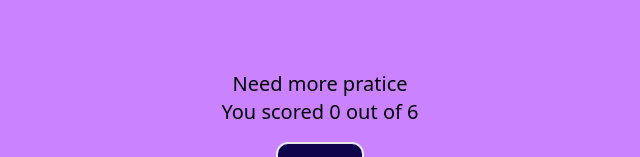
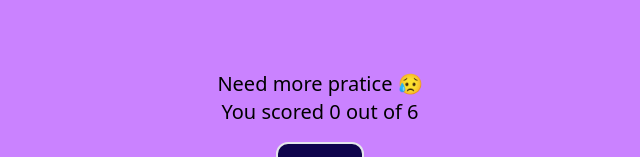
Before and after one commit to dark-king-rayleigh/react-quiz, a Next.js app: page / in a window 1280 px wide. Both pictures are taken after a click on the button "QUIT". Shown: the part 270-427 px from the top of the page, without its empty margins (320-960 px from the left). Built offline with nearby package versions, Linux system fonts and the light colour scheme.

Commit message:
feat(result):show emoji on result

```diff
--- a/components/Result/index.tsx
+++ b/components/Result/index.tsx
@@ -9,7 +9,7 @@ const Result: React.FC<{
 }> = ({ score, onSetScore, onSetShowResult, onSetQuestionIndex }) => {
   return (
     <div className="text-xl">
-      <h1>{score < 5 ? "Need more pratice" : "Congralutions !!!"}</h1>
+      <h1>{score < 5 ? "Need more pratice 😥" : "Congralutions !!! 🥳"}</h1>
       <h2>
         You scored {score} out of {questions.length}
       </h2>
```
